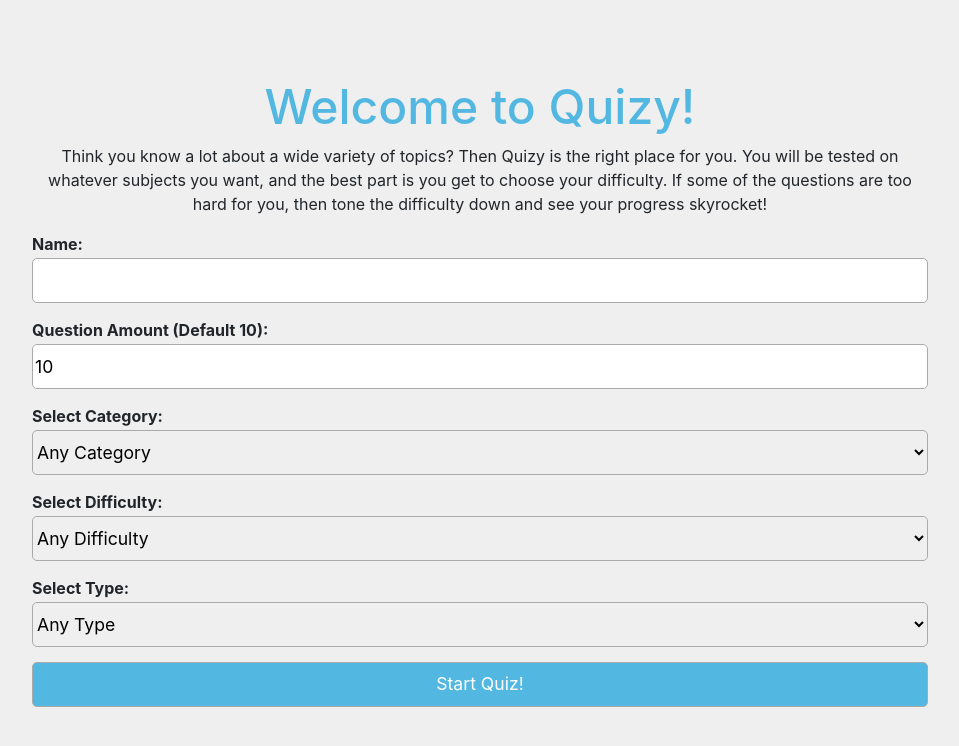
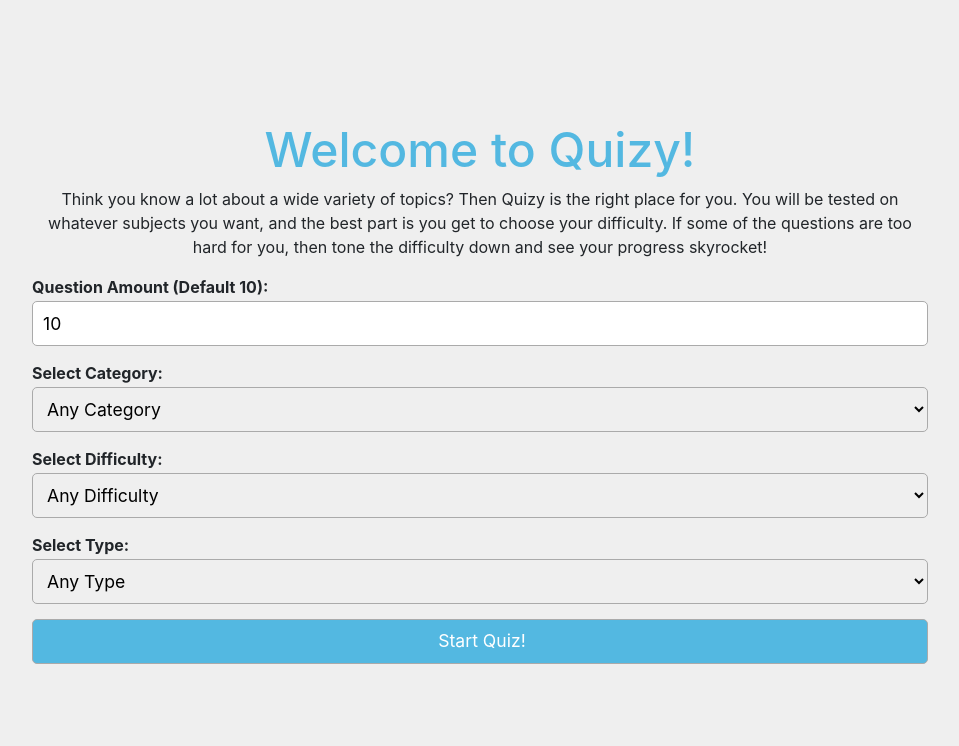
Before and after one commit to lgarc15/quizy-frontend, a React (Create React App) app: page / in a window 1280 px wide. Shown: the top 746 px of the page, without its empty margins (160-1119 px from the left). Built offline with nearby package versions, Linux system fonts and the light colour scheme.

Commit message:
add he lib to decode api responses.

```diff
--- a/package.json
+++ b/package.json
@@ -13,6 +13,7 @@
     "@testing-library/user-event": "^7.2.1",
     "axios": "^0.20.0",
     "bootstrap": "^4.5.2",
+    "he": "^1.2.0",
     "react": "^16.13.1",
     "react-bootstrap": "^1.3.0",
     "react-dom": "^16.13.1",
--- a/src/components/Question.js
+++ b/src/components/Question.js
@@ -1,5 +1,6 @@
 import React from "react";
 import { withRouter } from "react-router-dom";
+import he from "he";
 
 import "../App.css";
 import "../stylesheets/Question.css";
@@ -52,7 +53,7 @@
           Question {questionMeta.id}/{totalNumQuestions}
         </div>
         <div id="quizMeta">
-          <h1 id="quizQuestion">{questionMeta.question}</h1>
+          <h1 id="quizQuestion">{he.decode(questionMeta.question)}</h1>
           <form id="quizAnswers" onSubmit={null}>
             {answers.map((answerMeta, index) => (
               <button
--- a/src/components/Results.js
+++ b/src/components/Results.js
@@ -1,7 +1,8 @@
 import React from "react";
 
 import { FontAwesomeIcon } from "@fortawesome/react-fontawesome";
-import { faPlus, faMinus } from "@fortawesome/free-solid-svg-icons";
+import { faPlus } from "@fortawesome/free-solid-svg-icons";
+import he from "he";
 
 import { Accordion, Card } from "react-bootstrap";
 
@@ -51,7 +52,7 @@
                   <Accordion.Toggle as={Card.Header} eventKey={question.id}>
                     <div className="result-item-overview">
                       <p className="result-question">
-                        {question.id}. {question.question}{" "}
+                        {question.id}. {he.decode(question.question)}{" "}
                       </p>
                       <div
                         className="result-expand-btn-container"
--- a/src/components/StartQuiz.js
+++ b/src/components/StartQuiz.js
@@ -77,15 +77,6 @@
           your progress skyrocket!
         </p>
         <form id="quizSettingsForm" onSubmit={this.handleSubmit}>
-          <label htmlFor="username">Name:</label>
-          <input
-            type="text"
-            id="username"
-            name="username"
-            onChange={this.handleInputChange}
-            required
-          />
-
           <label htmlFor="questionAmount">Question Amount (Default 10):</label>
           <input
             type="text"
--- a/src/stylesheets/StartQuiz.css
+++ b/src/stylesheets/StartQuiz.css
@@ -31,8 +31,8 @@
     margin-right: 0;
     font-size: 1.1em;
     border-radius: 5px;
+    padding-left: 10px;
     /* border: 1px solid grey; */
-    /* padding: 10px 0; */
 }
 
 #quizSettingsForm select {
```
